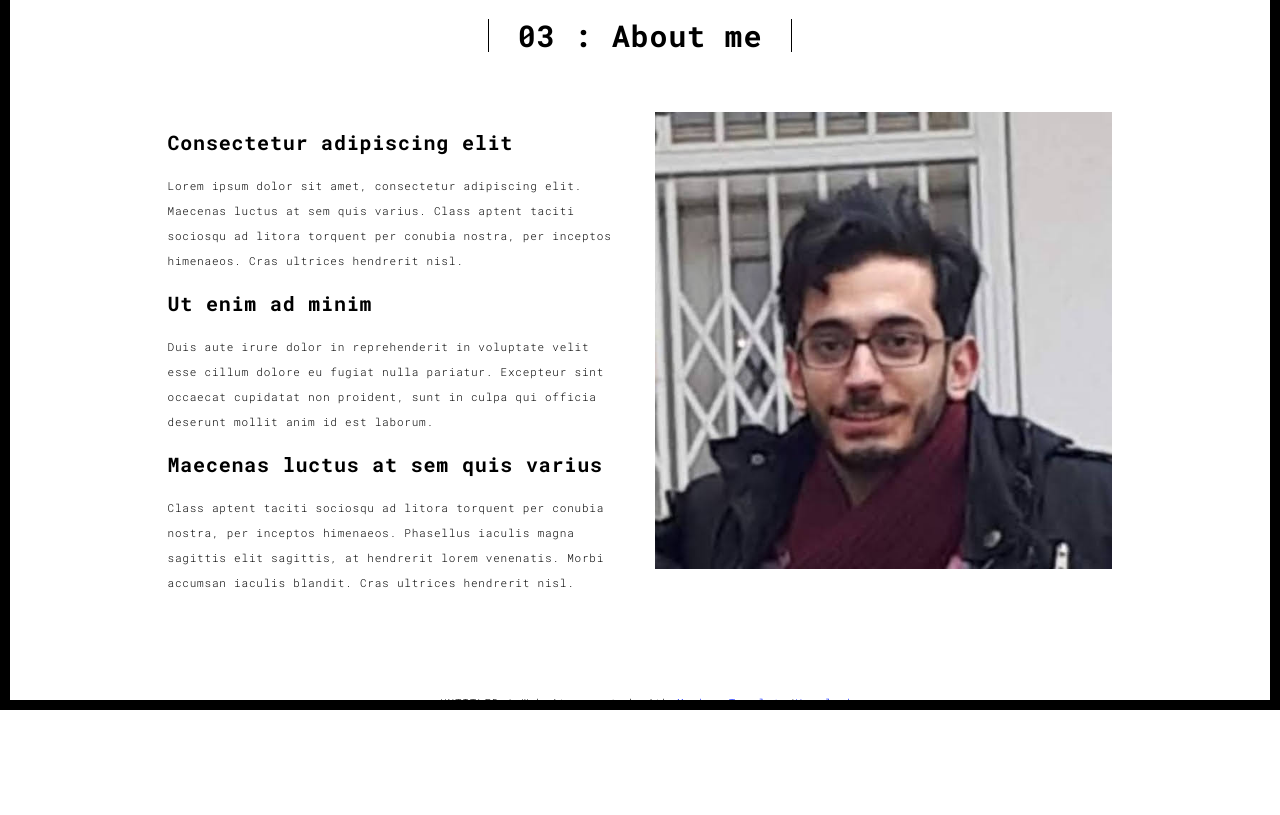
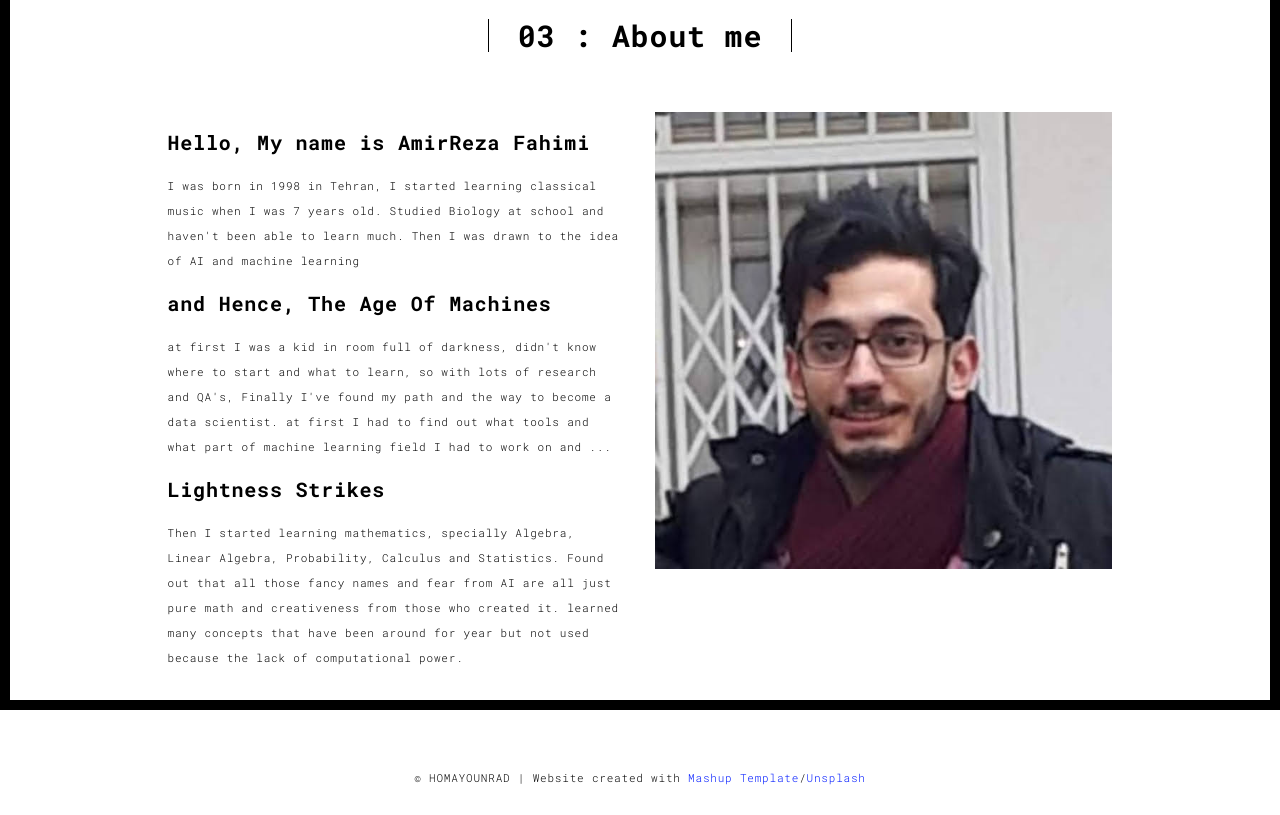
Before and after one commit to amirrezafahimi/portfo, a Flask app: page /about.html in a window 1280 px wide. Shown: the part 90-905 px from the top of the page. Before the commit the page ends 800 px from the top, so only its background shows below. Run offline with Flask 2, Linux system fonts and the light colour scheme; some libraries are stand-ins or nearby versions.

Commit message:
Initial Commit

```diff
--- a/templates/about.html
+++ b/templates/about.html
@@ -61,16 +61,20 @@
             <div class="col-md-10 col-md-offset-1">
               <div class="row">
                 <div class="col-xs-12 col-md-6">
-                  <h3>Consectetur adipiscing elit</h3>
-                  <p>Lorem ipsum dolor sit amet, consectetur adipiscing elit. Maecenas luctus at sem quis varius.
-                  Class aptent taciti sociosqu ad litora torquent per conubia nostra, per inceptos himenaeos. Cras ultrices hendrerit nisl.</p>
-                  <h3>Ut enim ad minim </h3>
-                  <p>Duis aute irure dolor in reprehenderit in voluptate velit esse
-                  cillum dolore eu fugiat nulla pariatur. Excepteur sint occaecat cupidatat non
-                  proident, sunt in culpa qui officia deserunt mollit anim id est laborum.
-                  <h3>Maecenas luctus at sem quis varius</h3>
+                  <h3>Hello, My name is AmirReza Fahimi</h3>
+                  <p>I was born in 1998 in Tehran, I started learning classical music when I was 7 years old.
+                  Studied Biology at school and haven't been able to learn much. Then I was drawn to the idea of AI and machine learning </p>
+                  <h3>and Hence, The Age Of Machines </h3>
+                  <p>at first I was a kid in room full of darkness, didn't know where to start and what to learn,
+                  so with lots of research and QA's, Finally I've found my path and the way to become a data scientist.
+                  at first I had to find out what tools and what part of machine learning field I had to work on and ...
+                  <h3>Lightness Strikes</h3>
+                  </p>
                   <p>
-                  Class aptent taciti sociosqu ad litora torquent per conubia nostra, per inceptos himenaeos. Phasellus iaculis magna sagittis elit sagittis, at hendrerit lorem venenatis. Morbi accumsan iaculis blandit. Cras ultrices hendrerit nisl.</p>
+                    Then I started learning mathematics, specially Algebra, Linear Algebra, Probability, Calculus and Statistics.
+                    Found out that all those fancy names and fear from AI are all just pure math and creativeness from those who created it.
+                    learned many concepts that have been around for year but not used because the lack of computational power.
+                  </p>
                 </div>
                 <div class="col-xs-12 col-md-6">
                   <img src="../static/assets/images/profile.jpg" class="img-responsive" alt="">
@@ -90,7 +94,7 @@
   <div class="container">
     <div class="row">
       <div class="col-xs-12">
-        <p>© UNTITLED | Website created with <a href="http://www.mashup-template.com/" title="Create website with free html template">Mashup Template</a>/<a href="https://www.unsplash.com/" title="Beautiful Free Images">Unsplash</a></p>
+        <p>© HOMAYOUNRAD | Website created with <a href="http://www.mashup-template.com/" title="Create website with free html template">Mashup Template</a>/<a href="https://www.unsplash.com/" title="Beautiful Free Images">Unsplash</a></p>
       </div>
     </div>
   </div>
--- a/templates/works.html
+++ b/templates/works.html
@@ -56,7 +56,9 @@
       <div class="col-sm-8 col-sm-offset-2 section-container-spacer">
         <div class="text-center">
           <h1 class="h2">02 : Works</h1>
-          <p>Nulla facilisi. Vivamus vestibulum, elit in scelerisque ultricies, nisl nunc pulvinar ligula, id sodales arcu sapien in nisi. Quisque libero enim, mattis non augue posuere, venenatis dapibus urna.</p>
+          <p>
+            Below is the list of my projects and you can explore them by clicking Discover on each one of them. also I included the codes on github so you can download and work with them yourself.
+          </p>
         </div>
       </div>
 
```
